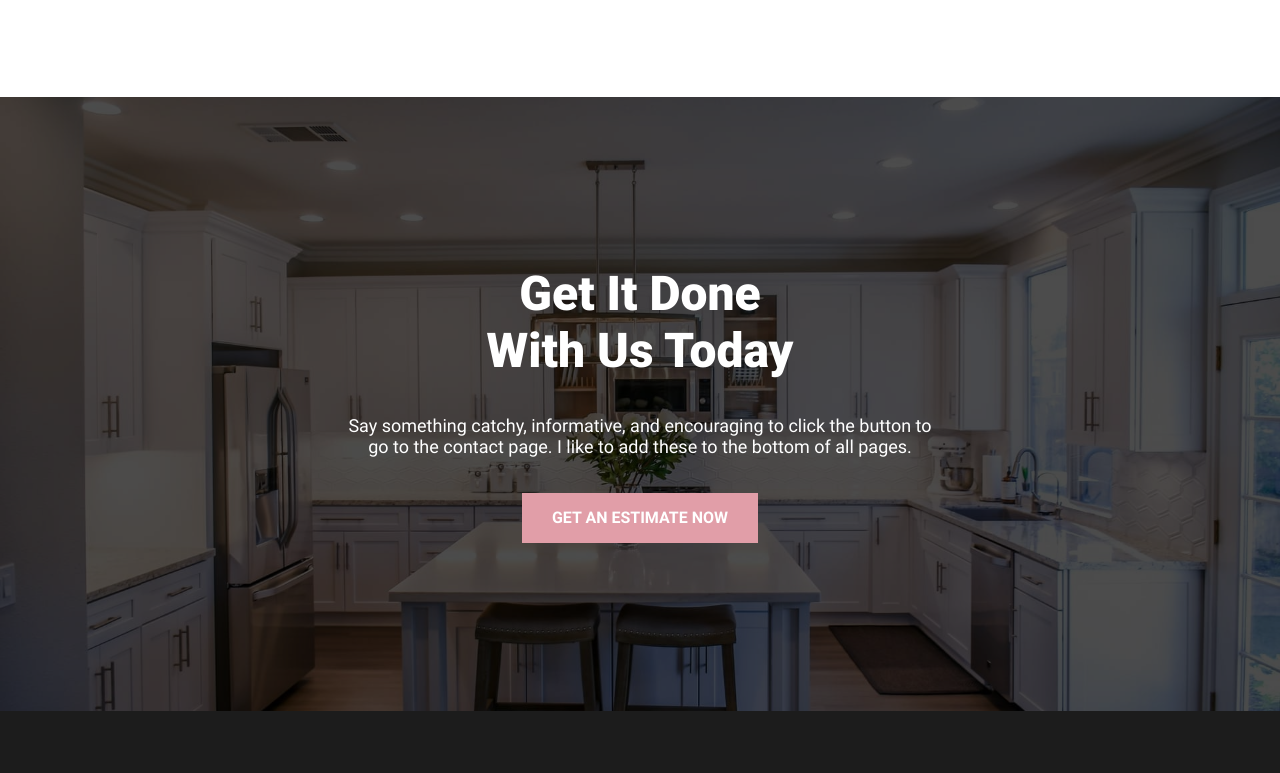
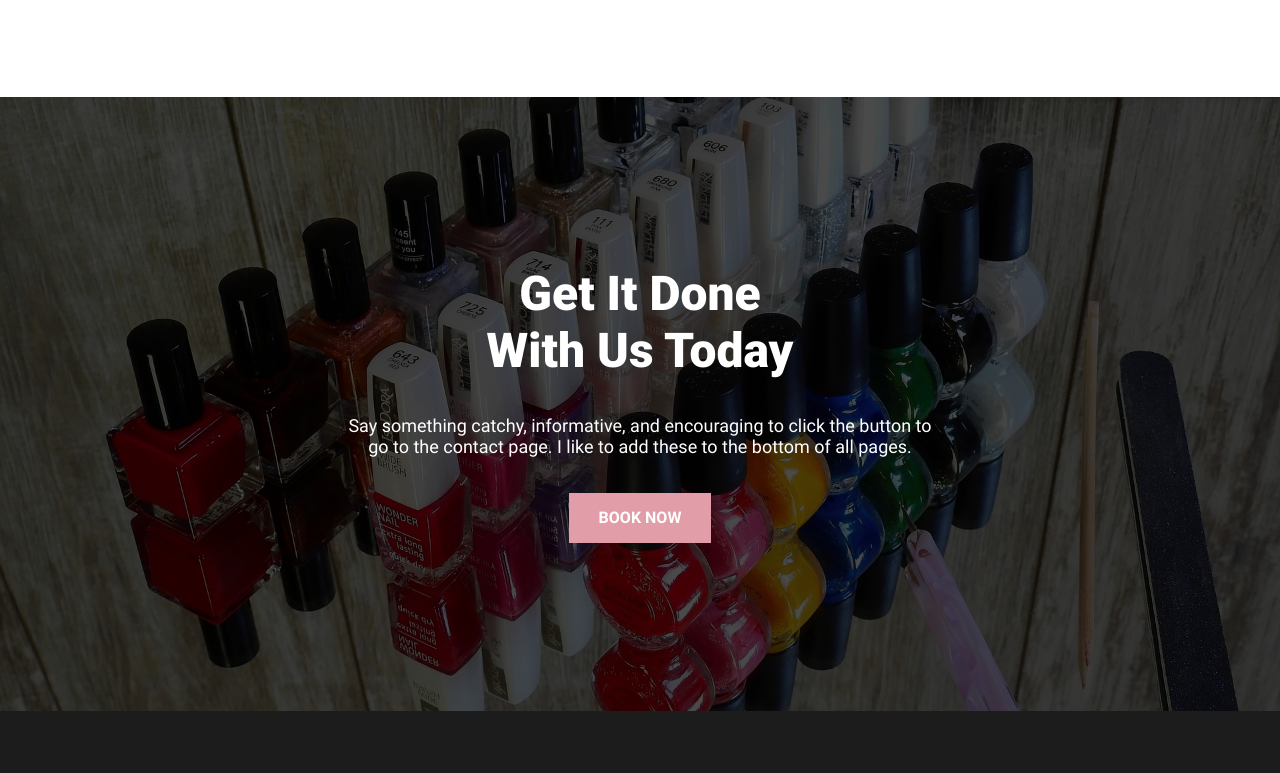
Before and after one commit to joshuamoore5899/gabrielle-martinsen, an Eleventy site: page src/index.html in a window 1280 px wide. Shown: the part 6034-6807 px from the top of the page. Built offline with nearby package versions, Linux system fonts and the light colour scheme; Eleventy itself is replaced by a stand-in of ours; files that its build step writes are made by us from their sources.

```diff
--- a/src/_includes/components/cta.html
+++ b/src/_includes/components/cta.html
@@ -12,12 +12,12 @@
         <p>
             Say something catchy, informative, and encouraging to click the button to go to the contact page. I like to add these to the bottom of all pages.
         </p>
-        <a href="/contact" class="cs-button-solid">Get an Estimate Now</a>
+        <a href="/contact" class="cs-button-solid">BOOK NOW</a>
     </div>
     <picture>
-        <source media="(max-width: 600px)" srcset="/assets/images/cabinets2-m.jpg">
-        <source media="(min-width: 601px)" srcset="/assets/images/cabinets2.jpg">
-        <img aria-hidden="true" decoding="async" src="/assets/images/cabinets2.jpg" alt="kitchen cabinets" loading="lazy" width="2500" height="1667">
+        <source media="(max-width: 600px)" srcset="/assets/images/nail-polish-bottles.jpg">
+        <source media="(min-width: 601px)" srcset="/assets/images/nail-polish-bottles.jpg">
+        <img aria-hidden="true" decoding="async" src="/assets/images/nail-polish-bottles.jpg" alt="kitchen cabinets" loading="lazy" width="2500" height="1667">
     </picture>
 
 </section>
```
Also changed, not shown: src/assets/images/nail-polish-bottles.jpg (added).
